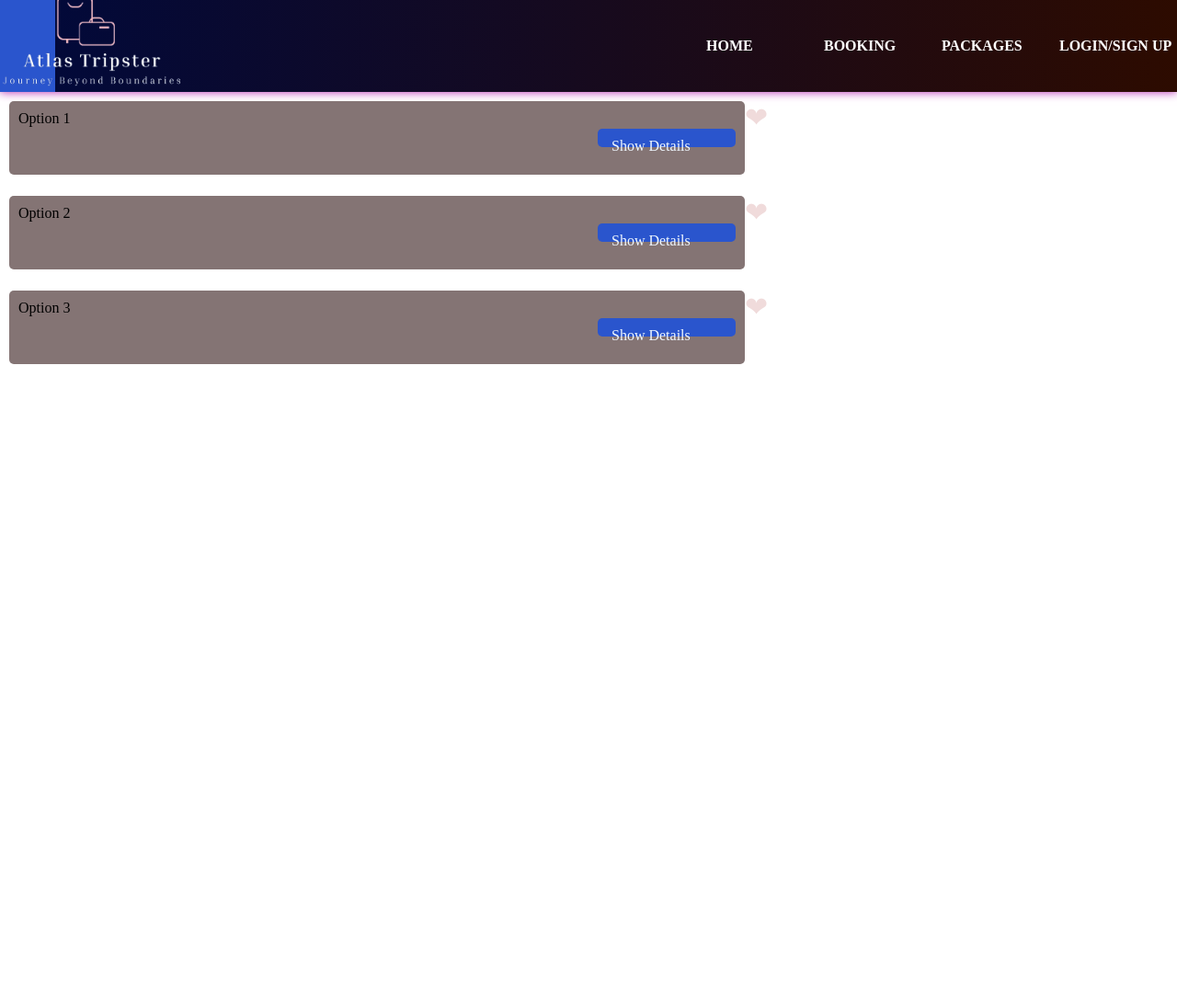
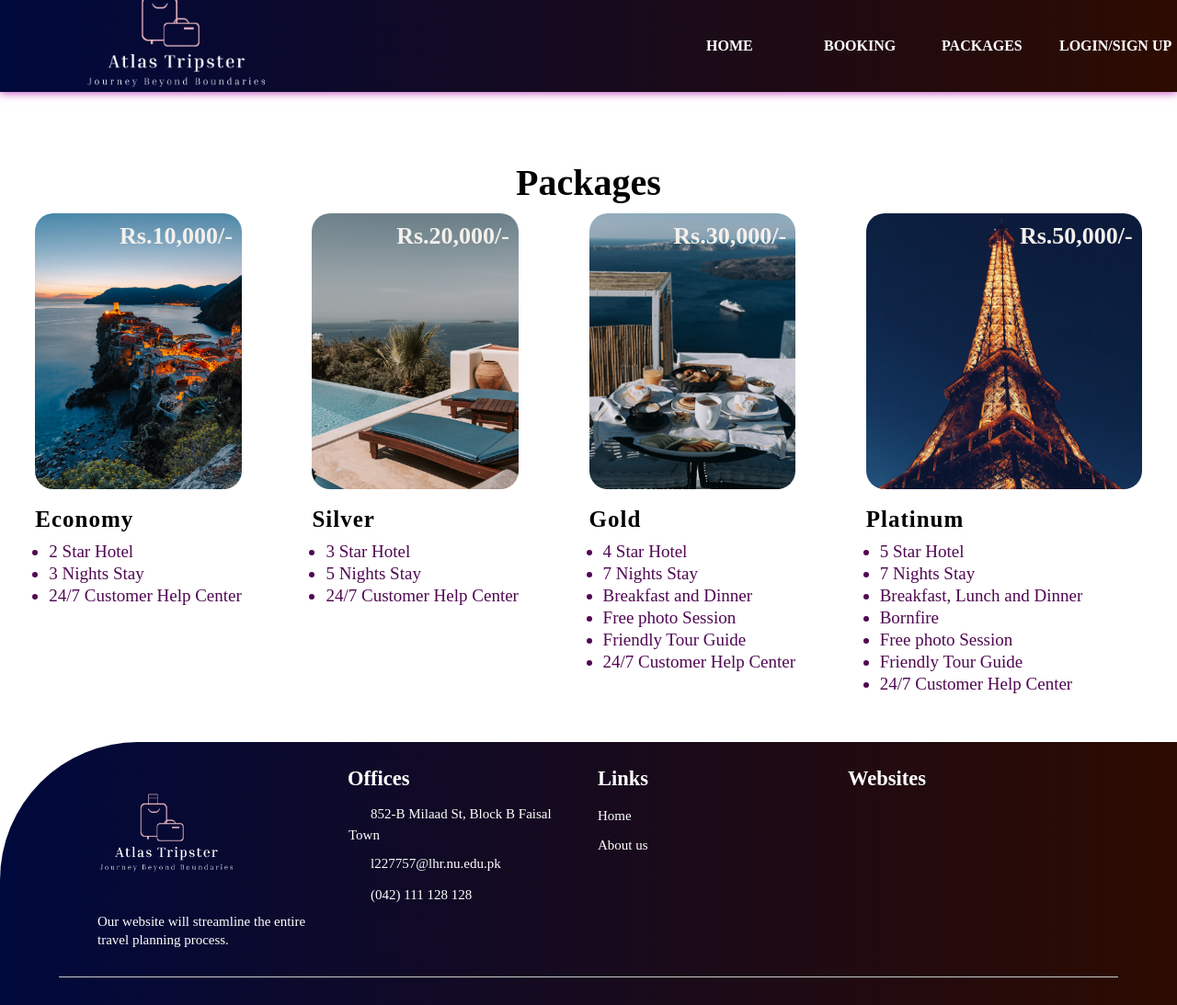
Before and after one commit to vorg59/Database-Project, a PHP site: page /travelpackages.html in a window 1280 px wide. Shown: the whole page at 92% size. Before the commit the page ends 396 px from the top, so only its background shows below. Run offline with PHP 8.4, Linux system fonts and the light colour scheme; some libraries are stand-ins or nearby versions.

Commit message:
packages change

```diff
--- a/Atlas Tripster/Resources/Atlas/style.css
+++ b/Atlas Tripster/Resources/Atlas/style.css
@@ -381,3 +381,74 @@ html,body{
     border-radius: 10px;
     box-shadow: #ccc;
 }
+
+/* packages*/
+.package-title{
+    text-align: center;
+}
+
+.package-title h2{
+    font-size: 40px;
+    font-weight: 650;
+    padding-top: 75px;
+    padding-bottom: 10px;
+}
+
+.package-content{
+    display: flex;
+    justify-content: space-around;
+    flex-wrap: wrap;
+}
+
+.image{
+    position: relative;
+    transition: all 0.1s cubic-bezier(0.45,0.15,0.55,0.95);
+    cursor: pointer;
+    filter: brightness(100%);
+    box-shadow: black;
+}
+
+.image img{
+    width: 100%;
+    height: 300px;
+    border-radius: 20px;
+}
+
+.image h3{
+    color: rgb(244, 240, 236);
+    position: absolute;
+    font-size: 26px;
+    font-weight: 600;
+    text-align: center;
+    top: 10px;
+    right: 10px;
+}
+
+.dest-content{
+    display: flex;
+    flex-wrap: wrap;
+    justify-content: space-between;
+    align-items: center;
+    padding-top: 15px;
+    margin-bottom: 50px;
+}
+
+.location h4{
+    font-size: 25px;
+    letter-spacing: 1px;
+    font-weight: 600;
+    margin-bottom: 10px;
+}
+
+.pac-details li{
+    font-size: 19px;
+    color: #500852;
+    margin-left: 15px;
+    margin-bottom: 2px;
+    list-style-type: disc;
+}
+
+.image:hover{
+    filter: brightness(100%);
+    transform: scale(1.07);
+}
--- a/Atlas Tripster/Resources/Atlas/travelpackages.html
+++ b/Atlas Tripster/Resources/Atlas/travelpackages.html
@@ -1,20 +1,19 @@
 <!DOCTYPE html>
-<html>
+<html lang="en">
 <head>
   <meta charset="UTF-8">
   <meta name="viewport" content="width=device-width, initial-scale=1.0">
-    <title>ATLAS TRIPSTER | Booking 2</title>
-    <link rel="stylesheet" href="stylesheet_travelpckg.css">
+  <title>Document</title>
   <link rel="stylesheet" href="style.css">
-    <script src="backend1.js"></script>
-    <link rel="stylesheet" href="https://cdnjs.cloudflare.com/ajax/libs/animate.css/4.1.1/animate.min.css"/>
-    <script src="https://kit.fontawesome.com/476f5c0c88.js" crossorigin="anonymous"></script>
 </head>
-
 <body>
   <header>
     <nav>
-        <a href="index.html"><div class="brand"><h1 class="animate__heartBeat"><img src="logo2.png"></div></h1></a>
+        <div class="brand">
+            <h1 class="animate__heartBeat">
+                <img src="logo2.png">
+            </h1>
+        </div>
         <div class="menu">
             <a href="index.html">Home</a>
             <a href="booking.html">Booking</a>
@@ -23,39 +22,127 @@
         </div>
     </nav>
 </header>
-
-
-  <div class="option-container">
-    <div class="option">
-      Option 1
-      <div class="wishlist-icon">
-        <input type="checkbox" class="heart-checkbox" id="heart-checkbox">
-        <label for="heart-checkbox" class="heart">&#10084;</label>
+  <section class="package" id="package">
+    <div class="package-title">
+        <h2>Packages</h2>
     </div>
 
-      <div class="p">Show Details</div>
-    </div>
-    </br>
+    <div class="package-content">
 
-    <div class="option">Option 2
-        <div class="wishlist-icon">
-            <input type="checkbox" class="heart-checkbox" id="heart-checkbox">
-            <label for="heart-checkbox" class="heart">&#10084;</label>
+        <div class="box">
+            <div class="image">
+                <img src="p1.jpg" alt="">
+                <h3>Rs.10,000/-</h3>
             </div>
 
-          <div class="p">Show Details</div>
+        <div class="dest-content">
+            <div class="location">
+                <h4>Economy</h4>
+                <ul class="pac-details">
+                    <li>2 Star Hotel</li>
+                    <li>3 Nights Stay</li>
+                    <li>24/7 Customer Help Center</li>
+                </ul>
+            </div>
+        </div>
         </div>
 
-    </br>
-
-    <div class="option">Option 3
-        <div class="wishlist-icon">
-            <input type="checkbox" class="heart-checkbox" id="heart-checkbox">
-            <label for="heart-checkbox" class="heart">&#10084;</label>
+        <div class="box">
+            <div class="image">
+                <img src="sil.jpg" alt="">
+                <h3>Rs.20,000/-</h3>
             </div>
 
-          <div class="p">Show Details</div>
+        <div class="dest-content">
+            <div class="location">
+                <h4>Silver</h4>
+                <ul class="pac-details">
+                    <li>3 Star Hotel</li>
+                    <li>5 Nights Stay</li>
+                    <li>24/7 Customer Help Center</li>
+                </ul>
+            </div>
+        </div>
         </div>
 
-    </br>
+        <div class="box">
+            <div class="image">
+                <img src="p3.jpg" alt="">
+                <h3>Rs.30,000/-</h3>
             </div>
+
+        <div class="dest-content">
+            <div class="location">
+                <h4>Gold</h4>
+                <ul class="pac-details">
+                    <li>4 Star Hotel</li>
+                    <li>7 Nights Stay</li>
+                    <li>Breakfast and Dinner</li>
+                    <li>Free photo Session</li>
+                    <li>Friendly Tour Guide</li>
+                    <li>24/7 Customer Help Center</li>
+                </ul>
+            </div>
+        </div>
+        </div>
+
+        <div class="box">
+            <div class="image">
+                <img src="t3.jpg" alt="">
+                <h3>Rs.50,000/-</h3>
+            </div>
+
+        <div class="dest-content">
+            <div class="location">
+                <h4>Platinum</h4>
+                <ul class="pac-details">
+                    <li>5 Star Hotel</li>
+                    <li>7 Nights Stay</li>
+                    <li>Breakfast, Lunch and Dinner</li>
+                    <li>Bornfire</li>
+                    <li>Free photo Session</li>
+                    <li>Friendly Tour Guide</li>
+                    <li>24/7 Customer Help Center</li>
+                </ul>
+            </div>
+        </div>
+        </div>
+
+    </div>
+</section>
+
+<footer>
+  <div class="row">
+      <div class="col">
+          <img src="logo2.png" class="flogo">
+          <p>Our website will streamline the entire travel planning process.</p>
+      </div>
+      <div class="col">
+          <h2>Offices</h2>
+          <div class="cont">
+              <li><i class="fa-solid fa-location-dot"></i><a href="https://google.com/maps/dir//fast+university+location+map/data=!4m6!4m5!1m1!4e2!1m2!1m1!1s0x391903f08ebc7e8b:0x47e934f4cd34790?sa=X&ved=2ahUKEwjEwZq4u9iEAxXWh_0HHaEECLcQ9Rd6BAhgEAA"> 852-B Milaad St, Block B Faisal Town</a></li>
+              <li><i class="fa-regular fa-envelope"></i><a href="mailto:l227757@lhr.nu.edu.pk">l227757@lhr.nu.edu.pk</a></li>
+              <li><i class="fa-solid fa-phone"></i><a href="tel:(042) 111 128 128">(042) 111 128 128</a></li>
+          </div>
+      </div>
+      <div class="col">
+          <h2>Links</h2>
+          <ul>
+              <li><a href="index.html">Home</a></li>
+              <li><a href="aboutus.html">About us</a></li>
+          </ul>
+      </div>
+      <div class="col">
+          <h2>Websites</h2>
+          <div class="socialicons">
+              <a href="https://www.facebook.com"><i class="fa-brands fa-facebook-f"></i></i></a>
+              <a href="https://www.instagram.com"><i class="fab fa-instagram"></i></a>
+              <a href="https://www.nu.edu.pk/"><i class="fab fa-twitter"></i></a>
+
+          </div>
+      </div>
+  </div>
+  <hr><p class="copy"></p>
+</footer>
+</body>
+</html>
```
Also changed, not shown: Atlas Tripster/Resources/Atlas/bea.jpg (added), Atlas Tripster/Resources/Atlas/images/back.png (added), Atlas Tripster/Resources/Atlas/images/bb.jpg (added), Atlas Tripster/Resources/Atlas/images/bg.jpg (added), Atlas Tripster/Resources/Atlas/images/bo.jpg (added), Atlas Tripster/Resources/Atlas/images/logo2.png (added), Atlas Tripster/Resources/Atlas/images/magnifying-glass (1).png (added), Atlas Tripster/Resources/Atlas/images/magnifying-glass.png (added), Atlas Tripster/Resources/Atlas/images/p.jpg (added), Atlas Tripster/Resources/Atlas/images/profile.png (added), Atlas Tripster/Resources/Atlas/images/search-engine.png (added), Atlas Tripster/Resources/Atlas/images/search.gif (added), Atlas Tripster/Resources/Atlas/p1.jpg (added), Atlas Tripster/Resources/Atlas/p3.jpg (added), 2 more files, 1 other file. Lines whose indentation alone changed are shown as unchanged.
